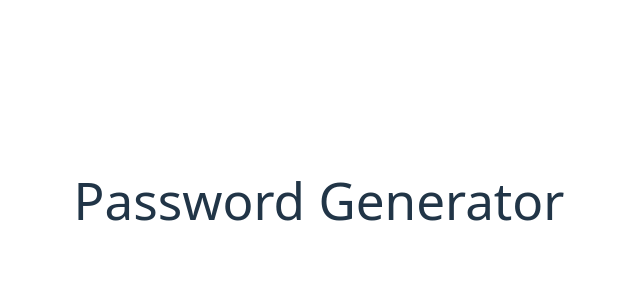
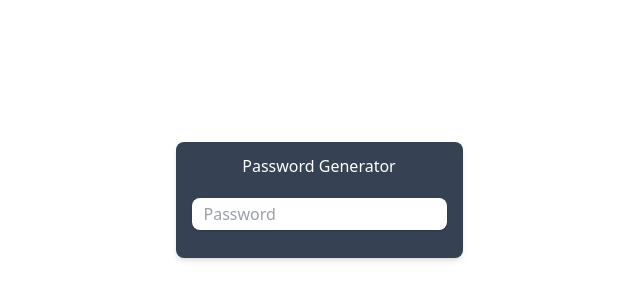
Before and after one commit to umersaif11/react-password-generator, a React (Vite) app: page / in a window 1280 px wide. Shown: the part 200-500 px from the top of the page, without its empty margins (321-961 px from the left). Built offline with nearby package versions, Linux system fonts and the light colour scheme.

Commit message:
Make the div holding h2 and input

```diff
--- a/src/App.jsx
+++ b/src/App.jsx
@@ -26,9 +26,22 @@ function App() {
   ])
   return (
     <>
-      <h1 className='text-4xl text-center'>
-        Password Generator
-      </h1>
+      <div className="w-full max-w-full mx-auto
+      bg-gray-700 shadow-md
+      px-4 py-3 rounded-lg">
+        <h2 className="text-white text-center">
+          Password Generator
+        </h2>
+        <div className="flex shadow rounded-lg
+        overflow-hidden mb-4 mt-5 bg-white">
+          <input
+          type="text"
+          value={password}
+          placeholder="Password"
+          className="outline-none px-3 py-1 text-gray-700"
+          />
+        </div>
+      </div>
     </>
   )
 }
```
